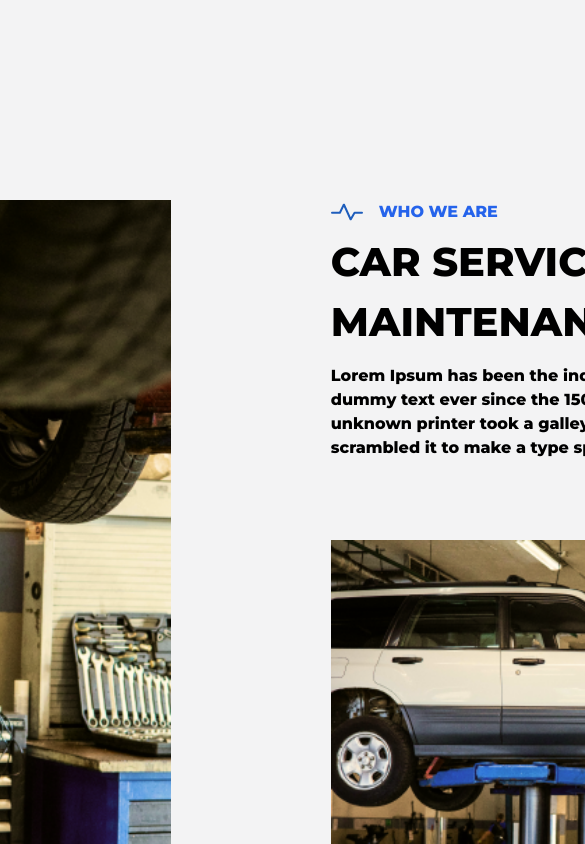
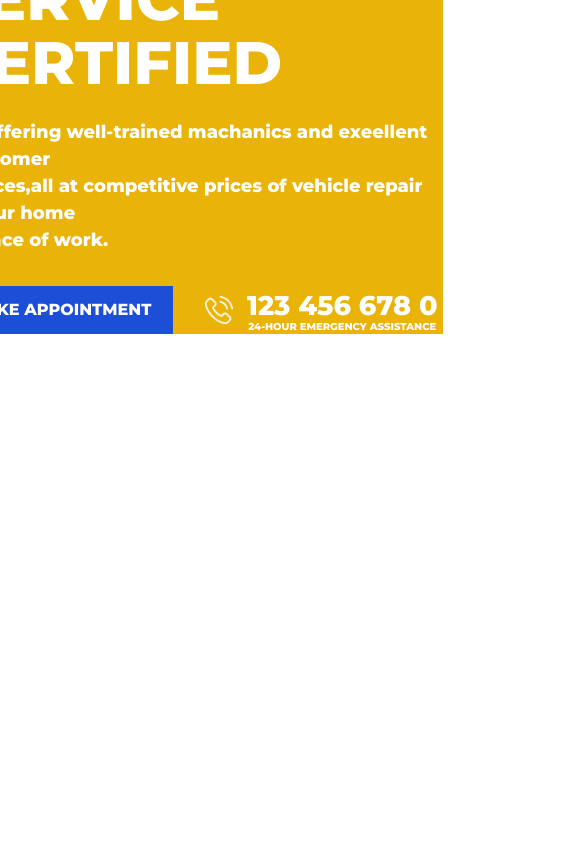
Before and after one commit to abz-abhi/autogarage, a React (Vite) app: page / in a window 390 px wide. Shown: the top 844 px of the page, 585 px wide, since content can reach past the window. Built offline with nearby package versions, Linux system fonts and the light colour scheme.

Commit message:
responsive page one

```diff
--- a/src/App.jsx
+++ b/src/App.jsx
@@ -11,14 +11,14 @@ function App() {
   return (
     <div className="flex justify-center">
       <div className="flex flex-col max-w-[2000px] bg-[rgb(243,243,244)]">
-        {/* <Page1 /> */}
-        /<Page2 />
-        <Page3 />
+        <Page1 />
+        {/* <Page2 /> */}
+        {/* <Page3 />
         <Page4 />
         <Page5 />
         <Page6 />
         <Page7 />
-        <Page8 />
+        <Page8 /> */}
       </div>
     </div>
   );
--- a/src/components/headfooter.jsx
+++ b/src/components/headfooter.jsx
@@ -1,10 +1,10 @@
 const Infobox = ({ imgSrc, title, description }) => {
   return (
-    <div className=" h-28 w-[30rem] flex items-center">
-      <img className="h-24" src={imgSrc} alt="" />
+    <div className=" max-h-20 max-w-[30rem] flex items-center">
+      <img className=" max-h-24 h sm:h-24 xs:h-12 xxs:h-10" src={imgSrc} alt="" />
       <div className="pl-10 text-white space-y-2 items-center">
-        <h1 className="text-[22px]">{title}</h1>
-        <p className="text-[14px] ">{description}</p>
+      <h1 className="text-[20px] lg:text-[22px] sm:text-[20px] xs:text-[16px] xxs:text-[14px]">{title}</h1>
+        <p className="text-[15px] lg:text-[15px] sm:text-[14px] xs:text-[14px] xxs:text-[10px] ">{description}</p>
       </div>
     </div>
   );
--- /dev/null
+++ b/src/components/page1content.jsx
@@ -0,0 +1,32 @@
+function P1Content(params) {
+  return (
+    <div className="absolute bg-yellow-500 2xl:-ml-[55rem] lg:-ml-[25rem]  w-fit ">
+      <div className="flex flex-col gap-6">
+        <h1 className="text-white text-[60px] 2xl:text-[60px] xl:text-[55px] lg:text-[50px] md:text-[45px] sm:text-[40px] xs:text-[30px]  leading-[4rem]">
+          EXPERT CAR REPAIR <br />
+          SERVICE CERTIFIED
+        </h1>
+        <p className="text-[18px] text-white  ">
+          We offering well-trained machanics and exeellent coustomer <br />
+          services,all at competitive prices of vehicle repair at your home
+          <br />
+          or place of work.
+        </p>
+      </div>
+      <div className=" flex gap-8 mt-8">
+        <button className="bg-blue-700 text-white w-60">
+          MAKE APPOINTMENT
+        </button>
+        <div className="flex items-center">
+          <img className="h-7" src="../public/phone-call 1.png" alt="" />
+          <div className=" flex flex-col pl-2 w-56 -space-y-2 items-center text-white">
+            <h1 className="text-[27px]">123 456 678 0</h1>
+            <h1 className="text-[10px]">24-HOUR EMERGENCY ASSISTANCE</h1>
+          </div>
+        </div>
+      </div>
+    </div>
+  );
+}
+
+export default P1Content;
--- /dev/null
+++ b/src/components/page1footer.jsx
@@ -0,0 +1,25 @@
+import Infobox from "./headfooter";
+
+function P1Footer() {
+  return (
+    <div className="bg-blue-800 min-h-[156px] flex flex-col gap-4 items-center justify-around sm:flex-row md:flex-row   ">
+      <Infobox
+        imgSrc="/best-prices.png"
+        title="BEST PRICES"
+        description="All mechanical repairs and services are available at affordable rates"
+      />
+      <Infobox
+        imgSrc="/guarantee.png"
+        title="100% GUARANTEE"
+        description="All of our repairs and services come with a guarantee period"
+      />
+      <Infobox
+        imgSrc="/certified.png"
+        title="CERTIFIED MECHANICS"
+        description="All of our mechanics are qualified and are regularly trained"
+      />
+    </div>
+  );
+}
+
+export default P1Footer;
--- a/src/components/page1head.jsx
+++ b/src/components/page1head.jsx
@@ -1,7 +1,8 @@
-function Page1Head() {
+
+
+function Page1Background() {
   return (
-    <div className="bg-green-500">
-      <div className=" h-full w-screen sm:flex bg-red-500">
+    <div className=" w-screen flex flex-col max-w-[2000px] bg-red-500 ">
       <div className="relative top-0 left-0 w-full h-full flex sm:min-w-[640px] md:min-w-[768px]  ">
         <div className=" h-full w-full object-contain">
           <img
@@ -13,33 +14,6 @@ function Page1Head() {
         <div className="absolute inset-0  bg-gradient-to-tr from-black to-transparent"></div>
       </div>
     </div>
-      <div className="absolute top-96 left-36 bg-yellow-500 sm:relative max-w-screen-sm">
-        <div className="flex flex-col gap-6">
-          <h1 className="text-white text-[50px] leading-[4rem]">
-            EXPERT CAR REPAIR <br />
-            SERVICE CERTIFIED
-          </h1>
-          <p className="text-[15px] text-white  ">
-            We offering well-trained machanics and exeellent coustomer <br />
-            services,all at competitive prices of vehicle repair at your home
-            <br />
-            or place of work.
-          </p>
-        </div>
-        <div className=" flex gap-8 mt-4">
-          <button className="bg-blue-700 text-white w-60">
-            MAKE APPOINTMENT
-          </button>
-          <div className="flex items-center">
-            <img className="h-7" src="../public/phone-call 1.png" alt="" />
-            <div className=" flex flex-col pl-2 w-56 -space-y-2 items-center text-white">
-              <h1 className="text-[27px]">123 456 678 0</h1>
-              <h1 className="text-[10px]">24-HOUR EMERGENCY ASSISTANCE</h1>
-            </div>
-          </div>
-        </div>
-      </div>
-    </div>
   );
 }
-export default Page1Head;
+export default Page1Background;
--- a/src/pages/page1.jsx
+++ b/src/pages/page1.jsx
@@ -1,27 +1,13 @@
-import Infobox from "../components/headfooter";
-import Page1Head from "../components/page1head";
+import Page1Background from "../components/page1head";
+import P1Footter from "../components/page1footer";
+import P1Content from "../components/page1content";
 
 function Page1() {
   return (
-    <div className=" max-w-[2000px] ">
-      <Page1Head />
-      {/* <div className="bg-blue-800 h-[166px] flex items-center justify-around">
-        <Infobox
-          imgSrc="../public/best-prices.png"
-          title="BEST PRICES"
-          description="All mechanical repairs and services are available at affordable rates"
-        />
-        <Infobox
-          imgSrc="../public/guarantee.png"
-          title="100% GUARANTEE"
-          description="All of our repairs and services come with a guarantee period"
-        />
-        <Infobox
-          imgSrc="../public/certified.png"
-          title="CERTIFIED MECHANICS"
-          description="All of our mechanics are qualified and are regularly trained"
-        />
-      </div> */}
+    <div className="max-w-[2000px] bg-yellow-300 flex justify-center items-center">
+      <Page1Background />
+      <P1Content />
+      {/* <P1Footter /> */}
     </div>
   );
 }
--- a/tailwind.config.js
+++ b/tailwind.config.js
@@ -2,7 +2,17 @@
 export default {
   content: ["./index.html", "./src/**/*.{js,ts,jsx,tsx}"],
   theme: {
-    extend: {},
+    extend: {
+      screens: {
+        xxs: "320px",
+        xs:"425px",
+        sm: "626px",
+        md: "768px",
+        lg: "1024px",
+        xl: "1440px",
+        "2xl": "1536px",
+      },
+    },
   },
   plugins: [],
 };
```
Lines whose indentation alone changed are shown as unchanged.
